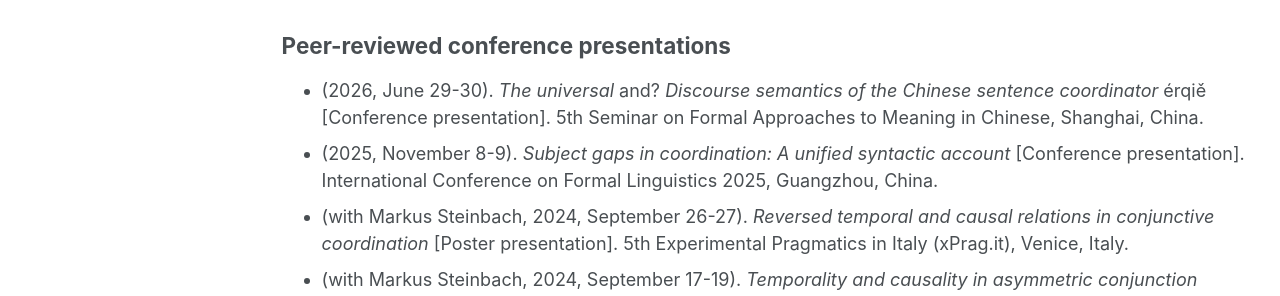
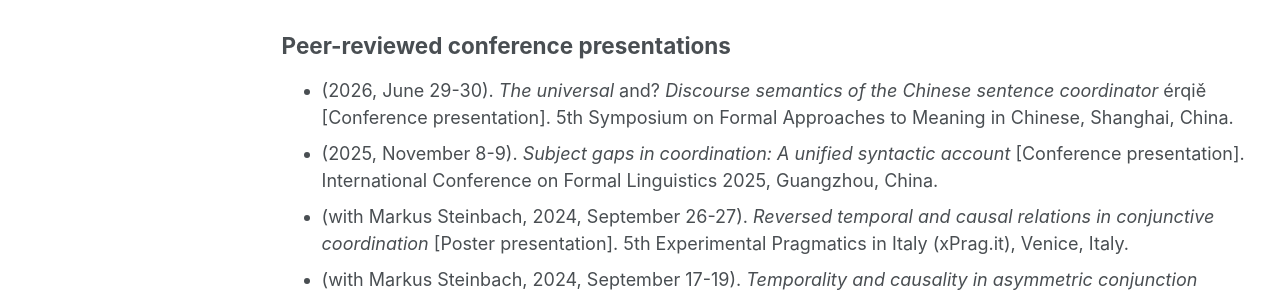
Before and after one commit to xu-zeming/xu-zeming.github.io, a Jekyll site: the page built from _pages/presentations.md, in a window 1280 px wide and 900 px high. Shown: the part 147-443 px from the top of the window. Built offline with Jekyll 4.4.1, drawn with Linux system fonts in a browser that asks for light colours.

Commit message:
modified:   _pages/presentations.md

```diff
--- a/_pages/presentations.md
+++ b/_pages/presentations.md
@@ -6,7 +6,7 @@ author_profile: false
 ---
 
 ## Peer-reviewed conference presentations
-* (2026, June 29-30). *The universal* and? *Discourse semantics of the Chinese sentence coordinator* érqiě [Conference presentation]. 5th Seminar on Formal Approaches to Meaning in Chinese, Shanghai, China.
+* (2026, June 29-30). *The universal* and? *Discourse semantics of the Chinese sentence coordinator* érqiě [Conference presentation]. 5th Symposium on Formal Approaches to Meaning in Chinese, Shanghai, China.
 * (2025, November 8-9). *Subject gaps in coordination: A unified syntactic account* [Conference presentation]. International Conference on Formal Linguistics 2025, Guangzhou, China.
 * (with Markus Steinbach, 2024, September 26-27). *Reversed temporal and causal relations in conjunctive coordination* [Poster presentation]. 5th Experimental Pragmatics in Italy (xPrag.it), Venice, Italy.
 * (with Markus Steinbach, 2024, September 17-19). *Temporality and causality in asymmetric conjunction* [Poster presentation]. Sinn und Bedeutung 29, Noto, Italy.
```
